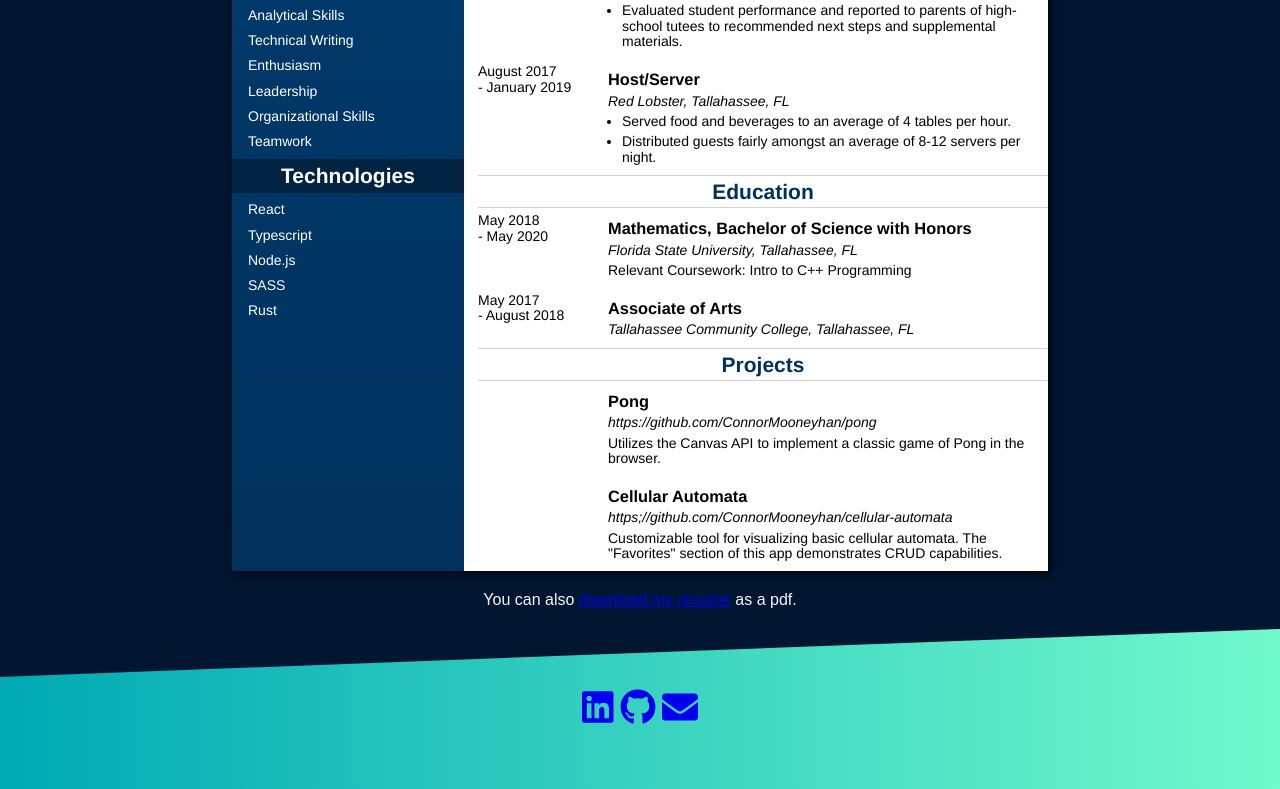
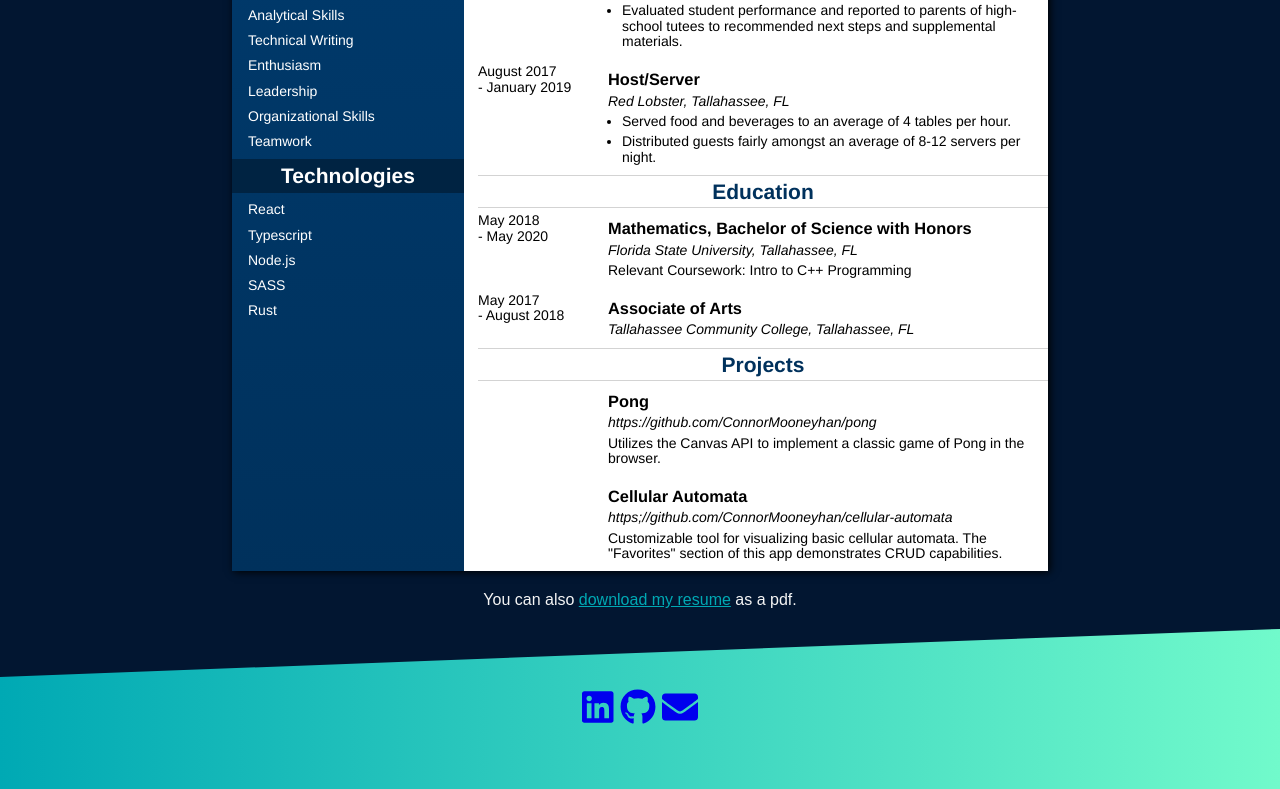
Before and after one commit to ConnorMooneyhan/personal-site, a React (Create React App) app: page /resume in a window 1280 px wide. Shown: the part 693-1482 px from the top of the page. Built offline with nearby package versions, Linux system fonts and the light colour scheme; a web font is replaced by a local one.

Commit message:
Change resume download link colors

```diff
--- a/src/components/ResumeSection/_ResumeSection.scss
+++ b/src/components/ResumeSection/_ResumeSection.scss
@@ -1,3 +1,5 @@
+@use "../../theme" as *;
+
 .Resume {
   max-width: 8.5in; min-height: 11in;
   display: flex;
@@ -81,8 +83,17 @@
       }
     }
   }
+
+  &~p {
+    text-align: center;
+
+    a {
+      color: $accent-color-1;
+    }
+
+    a:active,
+    a:visited {
+      color: hsl(300, 100%, 40%);
+    }
+  }
 }
-
-.Resume~p {
-  text-align: center;
-}
--- a/src/css/App.css
+++ b/src/css/App.css
@@ -153,9 +153,15 @@ h2 {
 .Resume .Resume__primary .Resume__primary__section .Resume__primary__section__item .Resume__primary__section__item__content ul {
   padding-left: 1em;
 }
-
 .Resume ~ p {
   text-align: center;
+}
+.Resume ~ p a {
+  color: #00a9b4;
+}
+.Resume ~ p a:active,
+.Resume ~ p a:visited {
+  color: #cc00cc;
 }
 
 #myCanvas {
```
Also changed, not shown: 1 other file (tests, documents, lock files or other folders).
